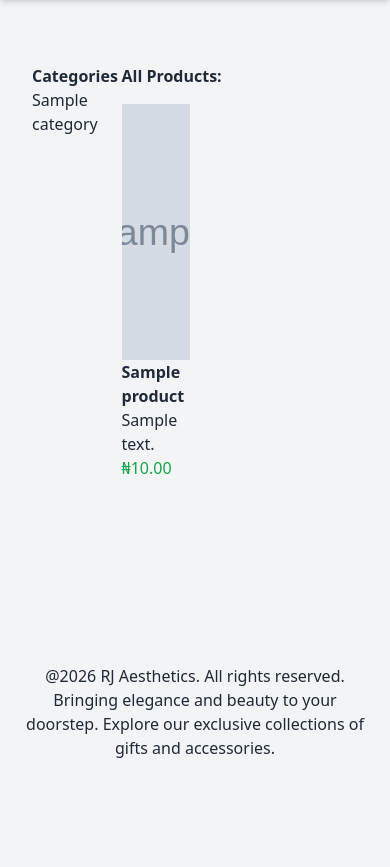
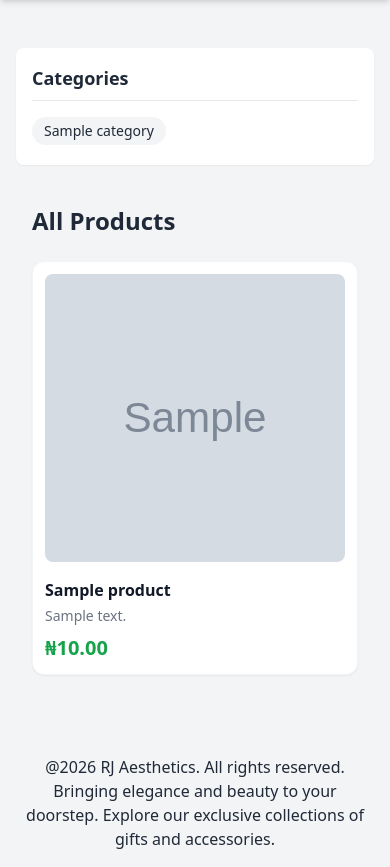
Before and after one commit to Oyegbule/EcommerceWebsite, a Django app: page / in a window 390 px wide. Shown: the part 68-935 px from the top of the page. Before the commit the page ends 826 px from the top, so only its background shows below. Run offline with Django 5.2, Linux system fonts and the light colour scheme; tables that the repository leaves empty hold one stand-in row (values such as "Sample post"); grey boxes marked "Sample" are stand-in pictures; style sheets or scripts are compiled from the project's sources; some libraries are stand-ins or nearby versions.

Commit message:
make the website responsive

```diff
--- a/products/templates/products/product/list.html
+++ b/products/templates/products/product/list.html
@@ -3,36 +3,48 @@
 {% block title %}RJ Aesthetics{% endblock %}
 
 {% block content %}
-<div class="container mx-auto p-4 flex">
-    <aside class="w-1/4 p-4">
-        <h2 class="font-bold">Categories</h2>
-        <ul>
+<script src="https://cdn.tailwindcss.com"></script>
+
+<div class="max-w-[1600px] mx-auto p-4 flex flex-col md:flex-row gap-6">
+
+    <aside class="w-full md:w-1/4 p-4 bg-white rounded-lg shadow-sm self-start">
+        <h2 class="font-bold text-lg mb-4 border-b pb-2">Categories</h2>
+        <ul class="flex flex-wrap gap-2 md:block">
             {% for category in categories %}
-            <li>
-                <a href="{% url 'products:product_list_by_category' category.slug %}">{{category.name}}</a>
+            <li class="mb-1">
+                <a href="{% url 'products:product_list_by_category' category.slug %}"
+                   class="inline-block bg-gray-100 md:bg-transparent px-3 py-1 rounded-full text-sm hover:text-indigo-600 transition">
+                    {{category.name}}
+                </a>
             </li>
             {% endfor %}
         </ul>
     </aside>
-    <main class="w-3/4 p-4">
+
+    <main class="flex-1 p-4">
         {% if category %}
-        <h2 class="font-bold mb-4">{{category.name}}</h2>
+            <h2 class="font-bold mb-6 text-2xl text-gray-800">{{category.name}}</h2>
         {% else %}
-        <h2 class="font-bold mb-4">All Products:</h2>
+            <h2 class="font-bold mb-6 text-2xl text-gray-800">All Products</h2>
         {% endif %}
-        <div class="grid grid-cols-3 gap-4">
+
+        <div class="grid grid-cols-1 sm:grid-cols-2 lg:grid-cols-3 gap-8">
             {% for product in products %}
-            <a href="{% url 'products:product_detail' product.id product.slug %}">
-            <div class="">
-                {% if product.image %}
-                <img src="{{product.image.url}}" alt="{{product.name}}" class="h-64 w-44 object-cover">
-                {% else %}
-                <p>The image is not available</p>
-                {% endif %}
-                <h3 class="font-semibold">{{product.name}}</h3>
-                <p>{{product.description}}</p>
-                <p class="text-green-600">₦{{product.price}}</p>
-            </div>
+            <a href="{% url 'products:product_detail' product.id product.slug %}" class="group">
+                <div class="bg-white rounded-xl overflow-hidden shadow-sm hover:shadow-md transition-all border border-gray-100 p-3">
+                    {% if product.image %}
+                        <img src="{{product.image.url}}" alt="{{product.name}}"
+                             class="h-72 w-full object-cover rounded-lg group-hover:scale-105 transition-transform duration-300">
+                    {% else %}
+                        <div class="h-72 w-full bg-gray-200 flex items-center justify-center rounded-lg">No Image</div>
+                    {% endif %}
+
+                    <div class="mt-4">
+                        <h3 class="font-semibold text-gray-900 group-hover:text-indigo-600">{{product.name}}</h3>
+                        <p class="text-sm text-gray-500 mt-1 line-clamp-2">{{product.description}}</p>
+                        <p class="text-xl font-bold text-green-600 mt-2">₦{{product.price}}</p>
+                    </div>
+                </div>
             </a>
             {% endfor %}
         </div>
```
Also changed, not shown: 1 other file.
